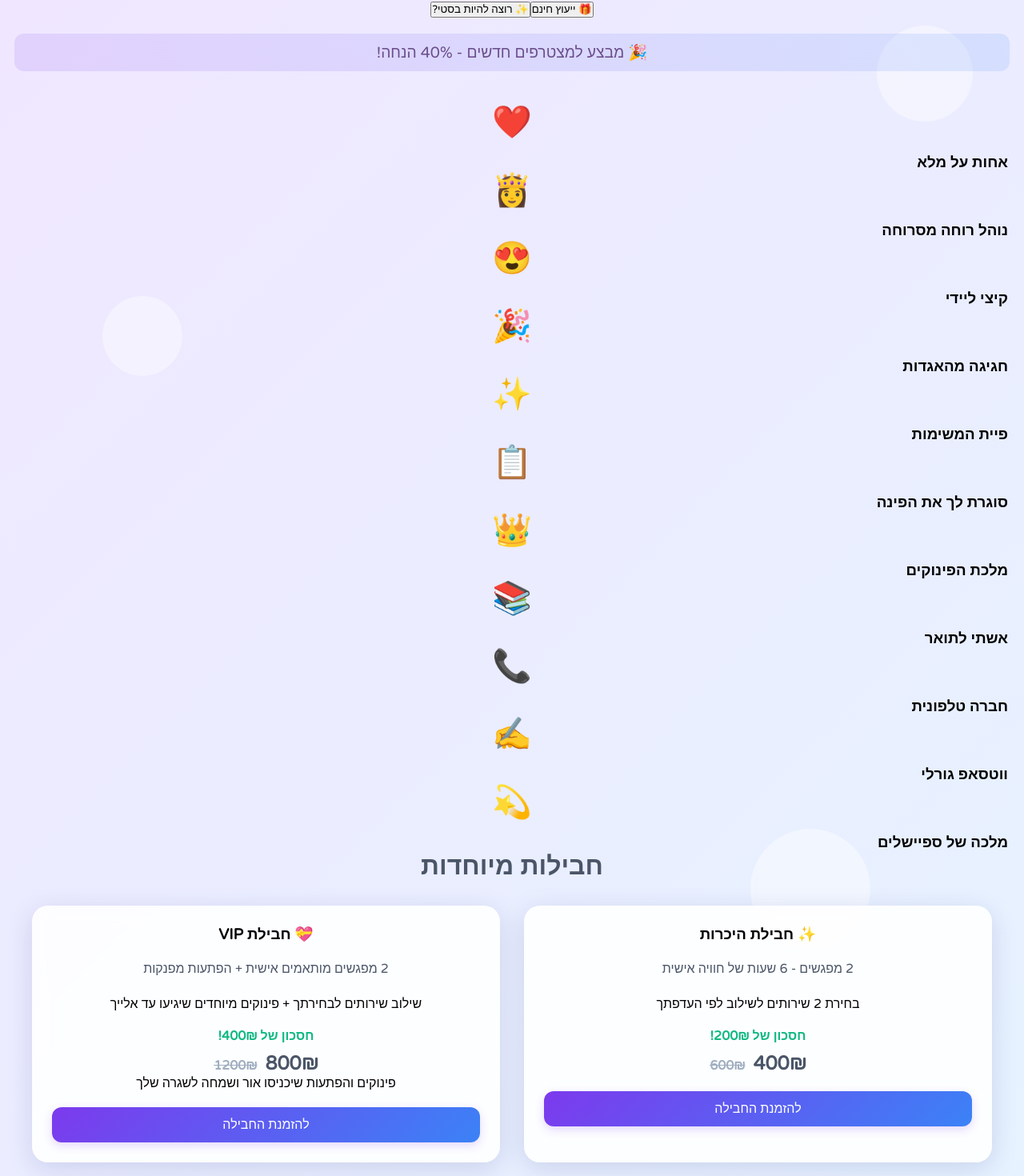
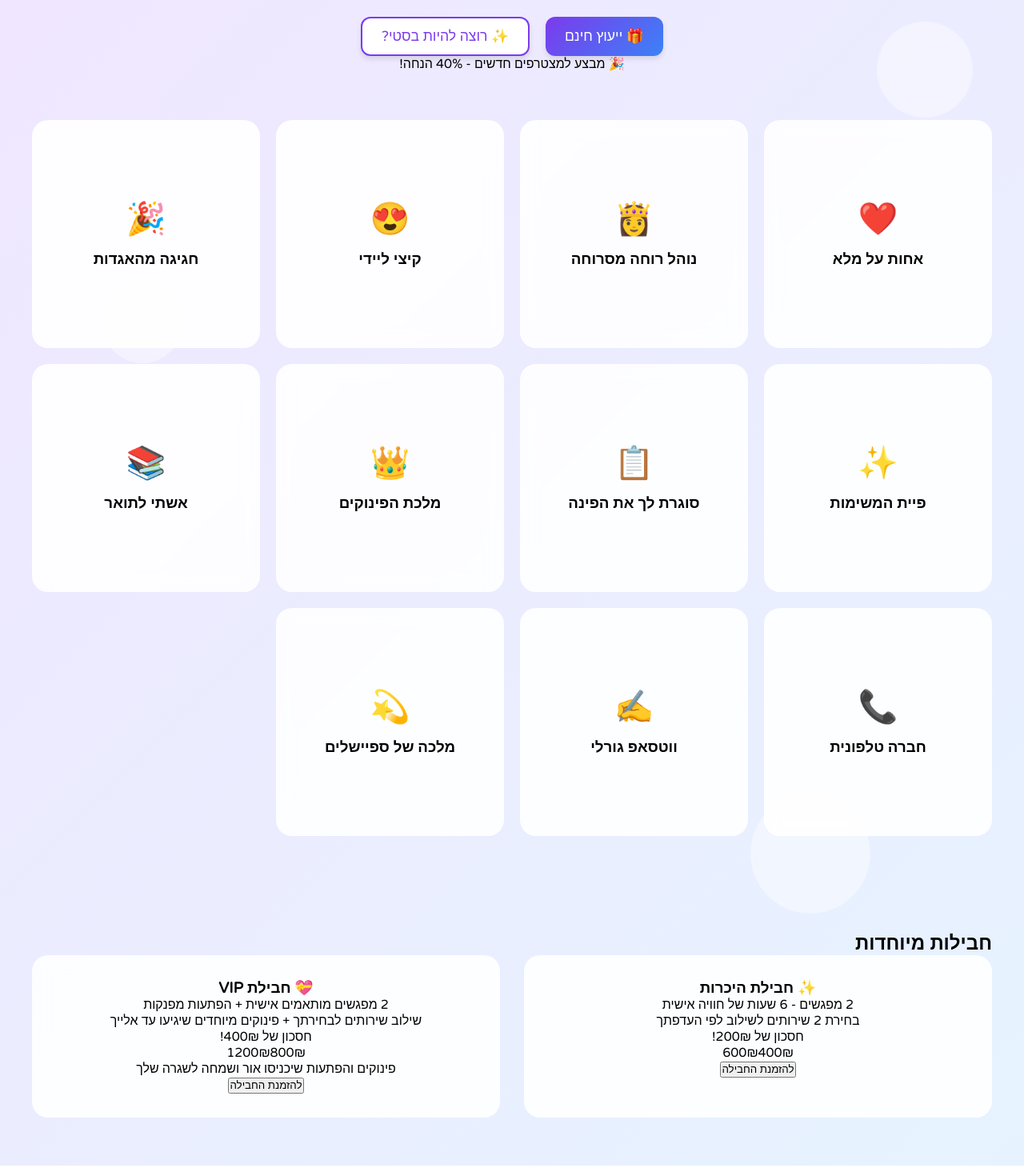
Before and after one commit to Bestie-hagar/bestie-app, a React (Create React App) app: page / in a window 1280 px wide. Shown: the part 119-1589 px from the top of the page at 80% size. Built offline with nearby package versions, Linux system fonts and the light colour scheme.

Commit message:
Update styles.css

```diff
--- a/src/styles.css
+++ b/src/styles.css
@@ -1,3 +1,5 @@
+/* styles.css */
+
 @import url("https://fonts.googleapis.com/css2?family=Varela+Round&display=swap");
 
 * {
@@ -15,7 +17,75 @@
  overflow: hidden;
 }
 
-/* Floating Clouds */
+/* Splash Screen */
+.splash-screen {
+ position: fixed;
+ top: 0;
+ left: 0;
+ right: 0;
+ bottom: 0;
+ background: linear-gradient(135deg, #f0e6ff, #e6f3ff);
+ display: flex;
+ justify-content: center;
+ align-items: center;
+ z-index: 2000;
+ opacity: 1;
+ transition: opacity 0.5s ease;
+}
+
+.splash-screen.fade-out {
+ opacity: 0;
+}
+
+.splash-cloud {
+ position: absolute;
+ width: 200px;
+ height: 200px;
+ background: white;
+ border-radius: 50%;
+ opacity: 0.8;
+ transition: transform 1.5s ease;
+}
+
+.splash-cloud.left {
+ left: 50%;
+ transform: translateX(-50%);
+ animation: moveLeft 1.5s ease forwards;
+}
+
+.splash-cloud.right {
+ right: 50%;
+ transform: translateX(50%);
+ animation: moveRight 1.5s ease forwards;
+}
+
+@keyframes moveLeft {
+ to { transform: translateX(-150%); }
+}
+
+@keyframes moveRight {
+ to { transform: translateX(150%); }
+}
+
+.splash-content {
+ text-align: center;
+ opacity: 0;
+ animation: fadeIn 0.5s ease 1.5s forwards;
+}
+
+.splash-content h1 {
+ font-size: 4rem;
+ margin-bottom: 1rem;
+ background: linear-gradient(45deg, #7c3aed, #3b82f6);
+ -webkit-background-clip: text;
+ -webkit-text-fill-color: transparent;
+}
+
+@keyframes fadeIn {
+ to { opacity: 1; }
+}
+
+/* Floating Clouds Animation */
 @keyframes float {
  0% { transform: translateY(0) rotate(0deg); }
  50% { transform: translateY(-15px) rotate(2deg); }
@@ -59,7 +129,6 @@
 .header {
  text-align: center;
  margin-bottom: 40px;
-  color: #4a5568;
  position: relative;
  z-index: 1;
 }
@@ -77,51 +146,102 @@
  color: #6b7280;
 }
 
-.promo-banner {
+.header-actions {
  margin-top: 20px;
-  padding: 12px;
-  background: linear-gradient(45deg, #7c3aed20, #3b82f620);
-  border-radius: 12px;
-  font-size: 1.2rem;
-  color: #6b4e8d;
-  animation: pulse 2s infinite;
+ display: flex;
+ justify-content: center;
+ gap: 20px;
 }
 
-@keyframes pulse {
-  0% { transform: scale(1); }
-  50% { transform: scale(1.05); }
-  100% { transform: scale(1); }
+.consultation-button,
+.bestie-button {
+ padding: 12px 24px;
+ border: none;
+ border-radius: 12px;
+ font-size: 1.1rem;
+ cursor: pointer;
+ transition: all 0.3s ease;
+ box-shadow: 0 4px 6px rgba(0, 0, 0, 0.1);
+}
+
+.consultation-button {
+ background: linear-gradient(135deg, #7c3aed, #3b82f6);
+ color: white;
+}
+
+.bestie-button {
+ background: white;
+ color: #7c3aed;
+ border: 2px solid #7c3aed;
+}
+
+.consultation-button:hover,
+.bestie-button:hover {
+ transform: translateY(-2px);
+ box-shadow: 0 6px 8px rgba(0, 0, 0, 0.15);
+}
+
+/* Services Grid */
+.services-grid {
+ display: grid;
+ grid-template-columns: repeat(auto-fit, minmax(250px, 1fr));
+ gap: 20px;
+ padding: 20px;
+ position: relative;
+ z-index: 1;
+}
+
+.service-tile {
+ aspect-ratio: 1;
+ cursor: pointer;
+ transition: all 0.3s ease;
+}
+
+.service-preview {
+ height: 100%;
+ background: rgba(255, 255, 255, 0.9);
+ backdrop-filter: blur(10px);
+ border-radius: 20px;
+ padding: 20px;
+ display: flex;
+ flex-direction: column;
+ align-items: center;
+ justify-content: center;
+ transition: all 0.3s ease;
+ border: 1px solid rgba(255, 255, 255, 0.4);
+}
+
+.service-preview:hover {
+ transform: translateY(-5px);
+ box-shadow: 0 12px 40px rgba(31, 38, 135, 0.2);
+}
+
+.service-icon {
+ font-size: 2.5rem;
+ margin-bottom: 15px;
 }
 
 /* Packages Section */
 .packages-section {
-  margin-bottom: 40px;
+ margin-top: 60px;
+ padding: 40px 20px;
  position: relative;
  z-index: 1;
-}
-
-.packages-section h2 {
-  text-align: center;
-  margin-bottom: 30px;
-  color: #4a5568;
-  font-size: 2rem;
 }
 
 .packages-container {
  display: grid;
  grid-template-columns: repeat(auto-fit, minmax(300px, 1fr));
  gap: 30px;
-  padding: 0 20px;
 }
 
 .package-card {
  background: rgba(255, 255, 255, 0.9);
  backdrop-filter: blur(10px);
  border-radius: 20px;
-  padding: 25px;
-  box-shadow: 0 8px 32px rgba(31, 38, 135, 0.15);
+ padding: 30px;
+ text-align: center;
  transition: all 0.3s ease;
-  text-align: center;
 }
 
 .package-card:hover {
@@ -129,149 +249,14 @@
  box-shadow: 0 12px 40px rgba(31, 38, 135, 0.2);
 }
 
-.package-details {
-  margin: 20px 0;
-}
-
-.original-price {
-  text-decoration: line-through;
-  color: #a0aec0;
-  margin-right: 10px;
-}
-
-.sale-price {
-  color: #4a5568;
-  font-size: 1.5rem;
-  font-weight: bold;
-}
-
-.savings {
-  color: #10b981;
-  font-weight: bold;
-  margin-bottom: 10px;
-}
-
-.bonus {
-  color: #7c3aed;
-  font-style: italic;
-  margin-top: 10px;
-}
-
-/* Services Section */
-.services-scroll {
-  overflow-x: auto;
-  padding: 20px 0;
-  scroll-behavior: smooth;
-  -ms-overflow-style: none;
-  scrollbar-width: none;
-  position: relative;
-  z-index: 1;
-}
-
-.services-scroll::-webkit-scrollbar {
-  display: none;
-}
-
-.services-container {
-  display: flex;
-  gap: 30px;
-  padding: 0 20px;
-}
-
-.service-card {
-  flex: 0 0 300px;
-  padding: 25px;
-  background: rgba(255, 255, 255, 0.9);
-  backdrop-filter: blur(10px);
-  border-radius: 20px;
-  box-shadow: 0 8px 32px rgba(31, 38, 135, 0.15);
-  transition: all 0.3s ease;
-  position: relative;
-  display: flex;
-  flex-direction: column;
-}
-
-.service-card:hover {
-  transform: translateY(-5px);
-  box-shadow: 0 12px 40px rgba(31, 38, 135, 0.2);
-}
-
-.service-icon {
-  font-size: 2.5rem;
-  margin-bottom: 15px;
-  text-align: center;
-}
-
-.service-card h2 {
-  font-size: 1.5rem;
-  color: #4a5568;
-  margin-bottom: 10px;
-}
-
-.subtitle {
-  color: #6b7280;
-  margin-bottom: 15px;
-  font-size: 1.1rem;
-}
-
-.description {
-  color: #4a5568;
-  line-height: 1.6;
-  margin-bottom: 20px;
-  flex-grow: 1;
-}
-
-.details {
-  margin-bottom: 20px;
-  display: flex;
-  flex-direction: column;
-  gap: 8px;
-}
-
-.price {
-  font-weight: bold;
-  color: #4a5568;
-}
-
-.promo-price {
-  color: #10b981;
-  font-weight: bold;
-}
-
-.extra {
-  font-size: 0.9rem;
-  color: #6b7280;
-}
-
-/* Buttons */
-.book-button, .package-button {
-  width: 100%;
-  padding: 12px 20px;
-  border: none;
-  border-radius: 12px;
-  background: linear-gradient(135deg, #7c3aed, #3b82f6);
-  color: white;
-  font-size: 1rem;
-  cursor: pointer;
-  transition: all 0.3s ease;
-  font-weight: 500;
-  box-shadow: 0 4px 12px rgba(124, 58, 237, 0.2);
-}
-
-.book-button:hover, .package-button:hover {
-  transform: translateY(-2px);
-  box-shadow: 0 6px 16px rgba(124, 58, 237, 0.3);
-  background: linear-gradient(135deg, #6d28d9, #2563eb);
-}
-
-/* Modal */
+/* Modal Styles */
 .modal-overlay {
  position: fixed;
  top: 0;
  left: 0;
  right: 0;
  bottom: 0;
-  background-color: rgba(0, 0, 0, 0.5);
+ background: rgba(0, 0, 0, 0.5);
  display: flex;
  justify-content: center;
  align-items: center;
@@ -297,34 +282,25 @@
  font-size: 1.8rem;
 }
 
-.modal-body {
-  text-align: center;
-}
-
-/* Form */
-.booking-form {
-  display: flex;
-  flex-direction: column;
-  gap: 1rem;
-}
-
+/* Form Styles */
 .form-group {
-  display: flex;
-  flex-direction: column;
-  gap: 0.5rem;
+ margin-bottom: 20px;
 }
 
 .form-group label {
+ display: block;
+ margin-bottom: 8px;
+ color: #4a5568;
  font-weight: 500;
-  color: #4a5568;
 }
 
 .form-group input,
 .form-group select,
 .form-group textarea {
-  padding: 0.75rem;
+ width: 100%;
+ padding: 12px;
  border: 2px solid #e2e8f0;
-  border-radius: 0.5rem;
+ border-radius: 8px;
  font-size: 1rem;
  transition: all 0.3s ease;
 }
@@ -342,38 +318,37 @@
  resize: vertical;
 }
 
+/* Buttons */
 .form-buttons {
  display: flex;
-  gap: 1rem;
-  margin-top: 1.5rem;
+ gap: 15px;
+ margin-top: 30px;
 }
 
-.submit-button {
+.submit-button,
+.cancel-button {
  flex: 1;
-  padding: 0.75rem;
-  background: linear-gradient(135deg, #7c3aed, #3b82f6);
-  color: white;
+ padding: 12px;
  border: none;
-  border-radius: 0.5rem;
+ border-radius: 8px;
  font-size: 1rem;
  cursor: pointer;
  transition: all 0.3s ease;
 }
 
+.submit-button {
+ background: linear-gradient(135deg, #7c3aed, #3b82f6);
+ color: white;
+}
+
 .submit-button:hover {
  background: linear-gradient(135deg, #6d28d9, #2563eb);
+ transform: translateY(-2px);
 }
 
 .cancel-button {
-  flex: 1;
-  padding: 0.75rem;
  background: #f3f4f6;
  color: #4b5563;
-  border: none;
-  border-radius: 0.5rem;
-  font-size: 1rem;
-  cursor: pointer;
-  transition: all 0.3s ease;
 }
 
 .cancel-button:hover {
@@ -386,15 +361,16 @@
    font-size: 2.5rem;
  }
 
-  .header p {
-    font-size: 1.2rem;
+ .services-grid {
+   grid-template-columns: repeat(auto-fit, minmax(200px, 1fr));
  }
 
  .packages-container {
    grid-template-columns: 1fr;
  }
 
-  .service-card {
-    flex: 0 0 280px;
+ .header-actions {
+   flex-direction: column;
+   gap: 10px;
  }
 }
```
Lines whose indentation alone changed are shown as unchanged.
